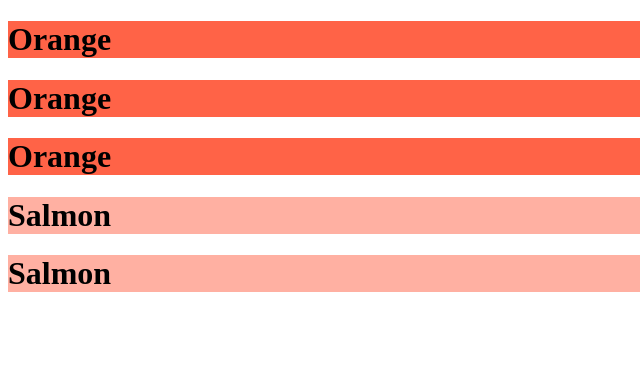
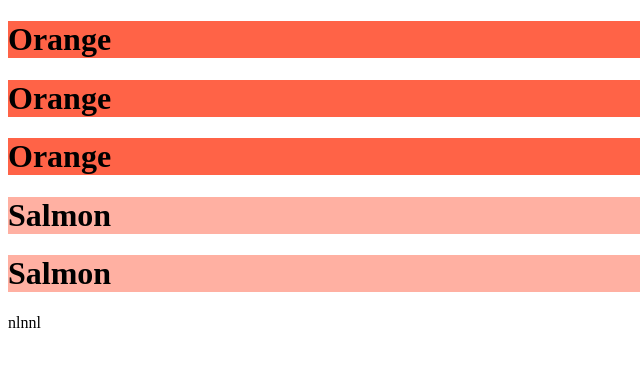
Before and after one commit to Sarahanyan/another-one, a plain HTML site: page index.html in a window 1280 px wide. Shown: the full height of the page, 0-640 px from the left. Drawn offline with Linux system fonts and the light colour scheme.

Commit message:
Added readme

```diff
--- a/index.html
+++ b/index.html
@@ -13,5 +13,6 @@
 
     <h1 style="background-color:rgba(255, 99, 71, 0.5);">Salmon</h1>
     <h1 style="background-color:hsla(9, 100%, 64%, 0.5);">Salmon</h1>
+nlnnl
 </body>
 </html>
```
Also changed, not shown: 1 other file.
